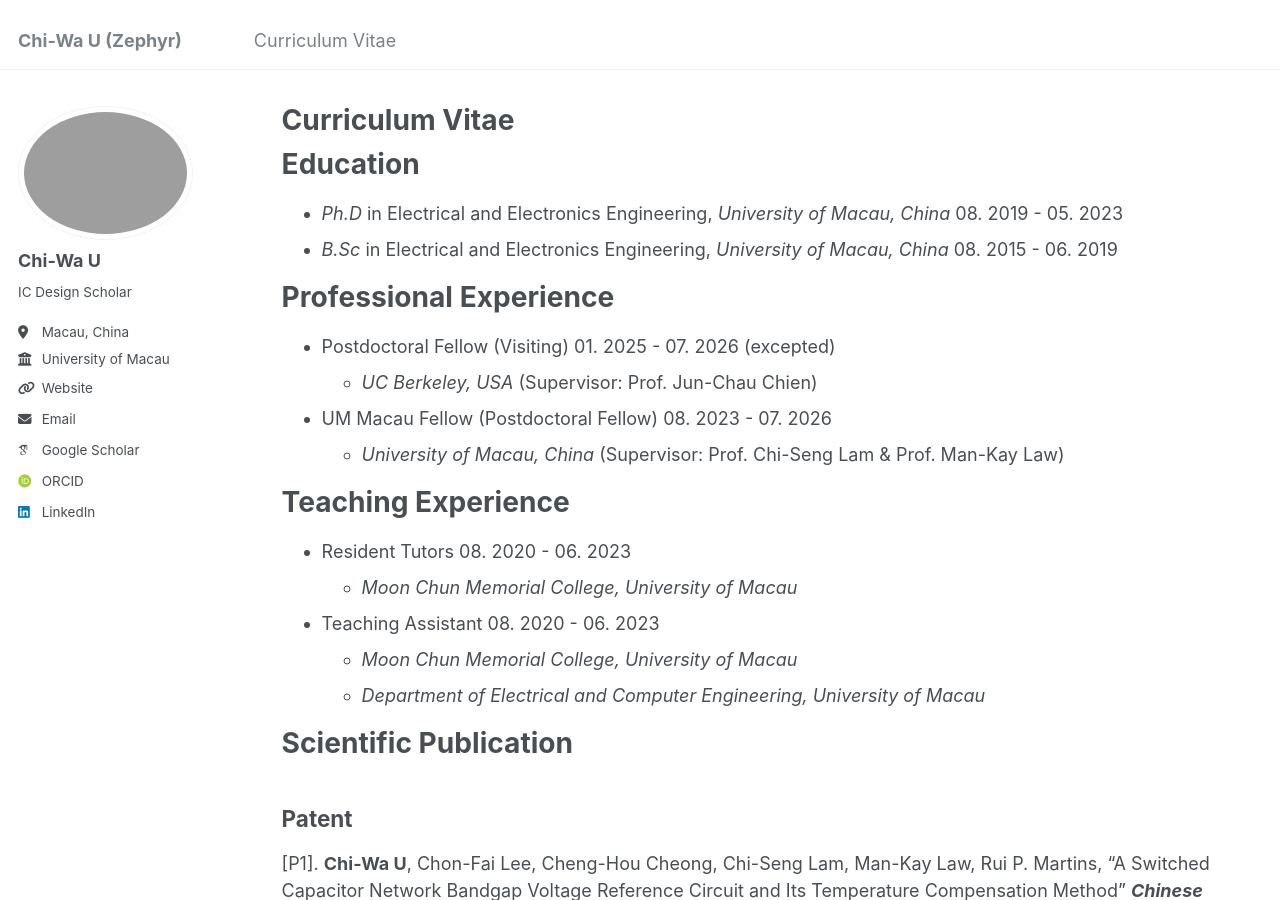
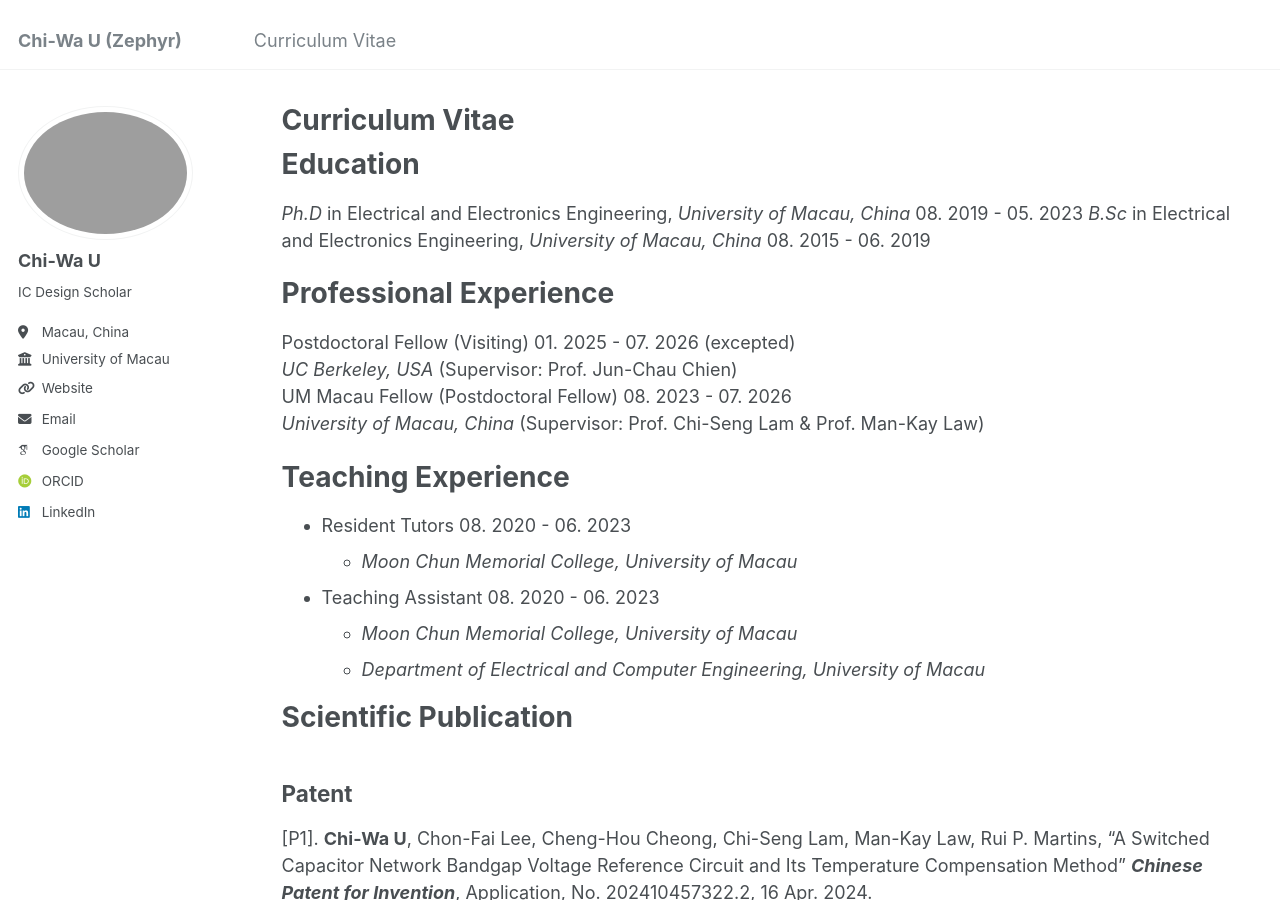
Before and after one commit to Zephyr-U/Personal-web, a Jekyll site: the page built from _pages/cv.md, in a window 1280 px wide and 900 px high. Built offline with Jekyll 4.4.1, drawn with Linux system fonts in a browser that asks for light colours; some web fonts are replaced.

Commit message:
Update cv.md

```diff
--- a/_pages/cv.md
+++ b/_pages/cv.md
@@ -10,15 +10,14 @@ redirect_from:
 {% include base_path %}
 
 # Education
-* *Ph.D* in Electrical and Electronics Engineering, *University of Macau, China*	08. 2019 - 05. 2023
-* *B.Sc* in Electrical and Electronics Engineering, *University of Macau, China*	08. 2015 - 06. 2019
+ *Ph.D* in Electrical and Electronics Engineering, *University of Macau, China*	08. 2019 - 05. 2023
+ *B.Sc* in Electrical and Electronics Engineering, *University of Macau, China*	08. 2015 - 06. 2019
 
 # Professional Experience
-* Postdoctoral Fellow (Visiting)	01. 2025 - 07. 2026 (excepted)
-  * *UC Berkeley, USA* (Supervisor: Prof. Jun-Chau Chien)
-
-* UM Macau Fellow (Postdoctoral Fellow)		08. 2023 - 07. 2026
-  * *University of Macau, China* (Supervisor: Prof. Chi-Seng Lam & Prof. Man-Kay Law)
+ Postdoctoral Fellow (Visiting)	01. 2025 - 07. 2026 (excepted)<br />
+   *UC Berkeley, USA* (Supervisor: Prof. Jun-Chau Chien)<br />
+ UM Macau Fellow (Postdoctoral Fellow)		08. 2023 - 07. 2026<br />
+   *University of Macau, China* (Supervisor: Prof. Chi-Seng Lam & Prof. Man-Kay Law)<br />
 
 # Teaching Experience
 * Resident Tutors	08. 2020 - 06. 2023
```
